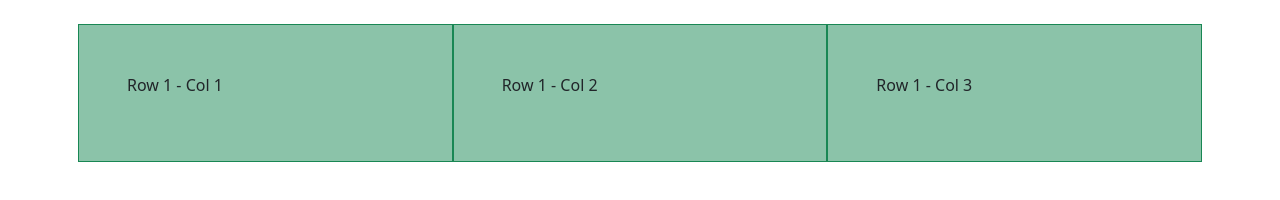
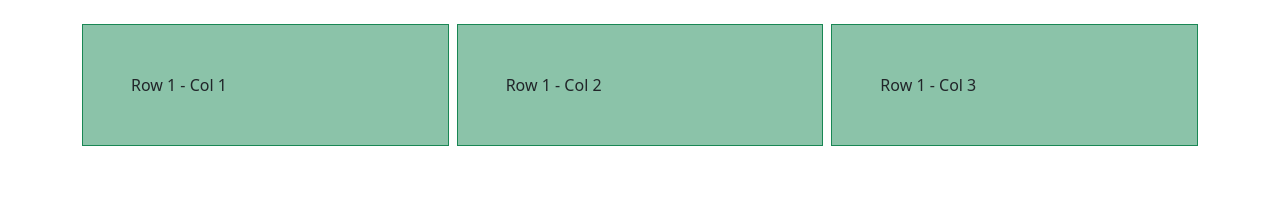
Before and after one commit to NinjaTeknik/Bootstrap, a plain HTML site: page 2 - Bootstrap grid/index.html in a window 1280 px wide. Drawn offline with nearby package versions, Linux system fonts and the light colour scheme.

Commit message:
Added spaces

```diff
--- a/2 - Bootstrap grid/index.html
+++ b/2 - Bootstrap grid/index.html
@@ -15,25 +15,22 @@
   <body>
     <div class="container-lg my-4">
       <div class="row g-2">
-        <div
-          class="col bg-success border border-success p-5"
-          style="--bs-bg-opacity: 0.5"
-        >
-          <p>Row 1 - Col 1</p>
+        <div class="col">
+          <p class="bg-success border border-success bg-opacity-50 p-5">
+            Row 1 - Col 1
+          </p>
         </div>
 
-        <div
-          class="col bg-success border border-success p-5"
-          style="--bs-bg-opacity: 0.5"
-        >
-          <p>Row 1 - Col 2</p>
+        <div class="col">
+          <p class="bg-success border border-success bg-opacity-50 p-5">
+            Row 1 - Col 2
+          </p>
         </div>
 
-        <div
-          class="col bg-success border border-success p-5"
-          style="--bs-bg-opacity: 0.5"
-        >
-          <p>Row 1 - Col 3</p>
+        <div class="col">
+          <p class="bg-success border border-success bg-opacity-50 p-5">
+            Row 1 - Col 3
+          </p>
         </div>
       </div>
     </div>
```
Also changed, not shown: 3 - Bootstrap cards/bird-cards.html (+4 -4 lines).
